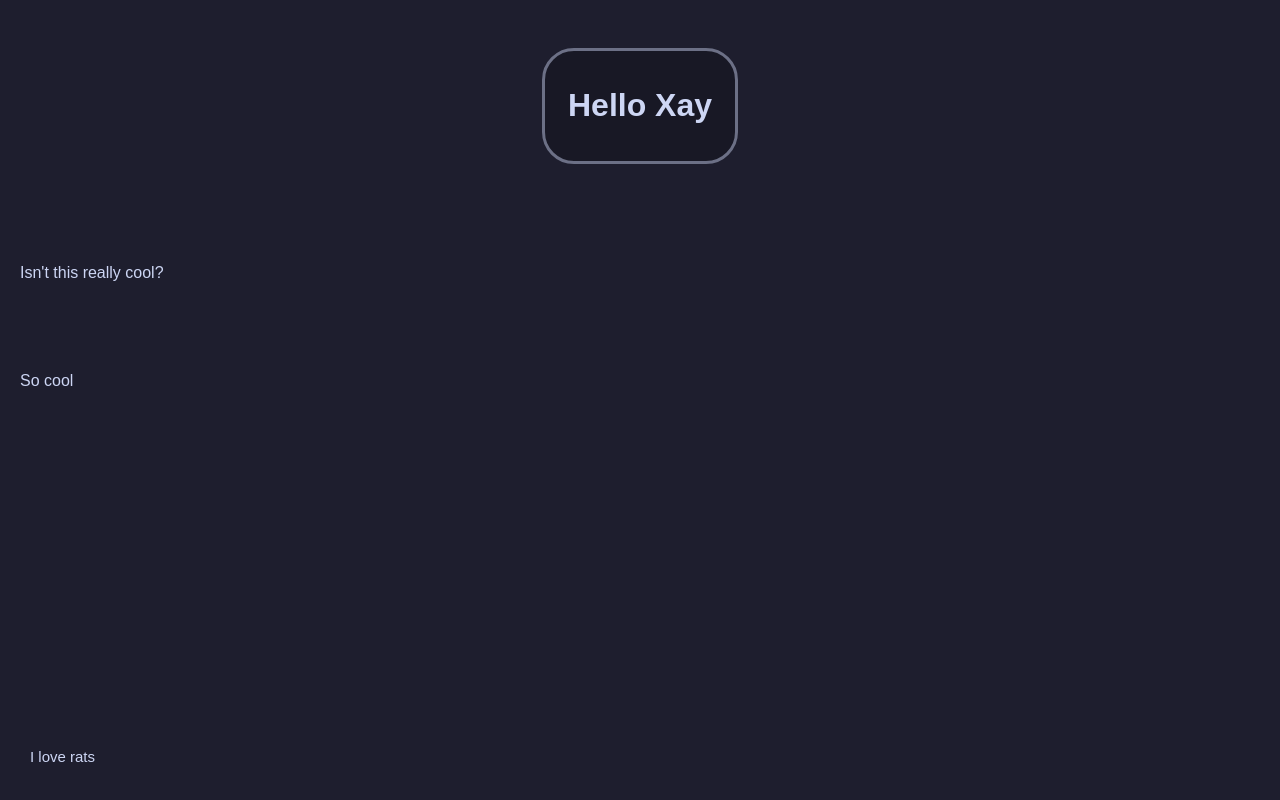
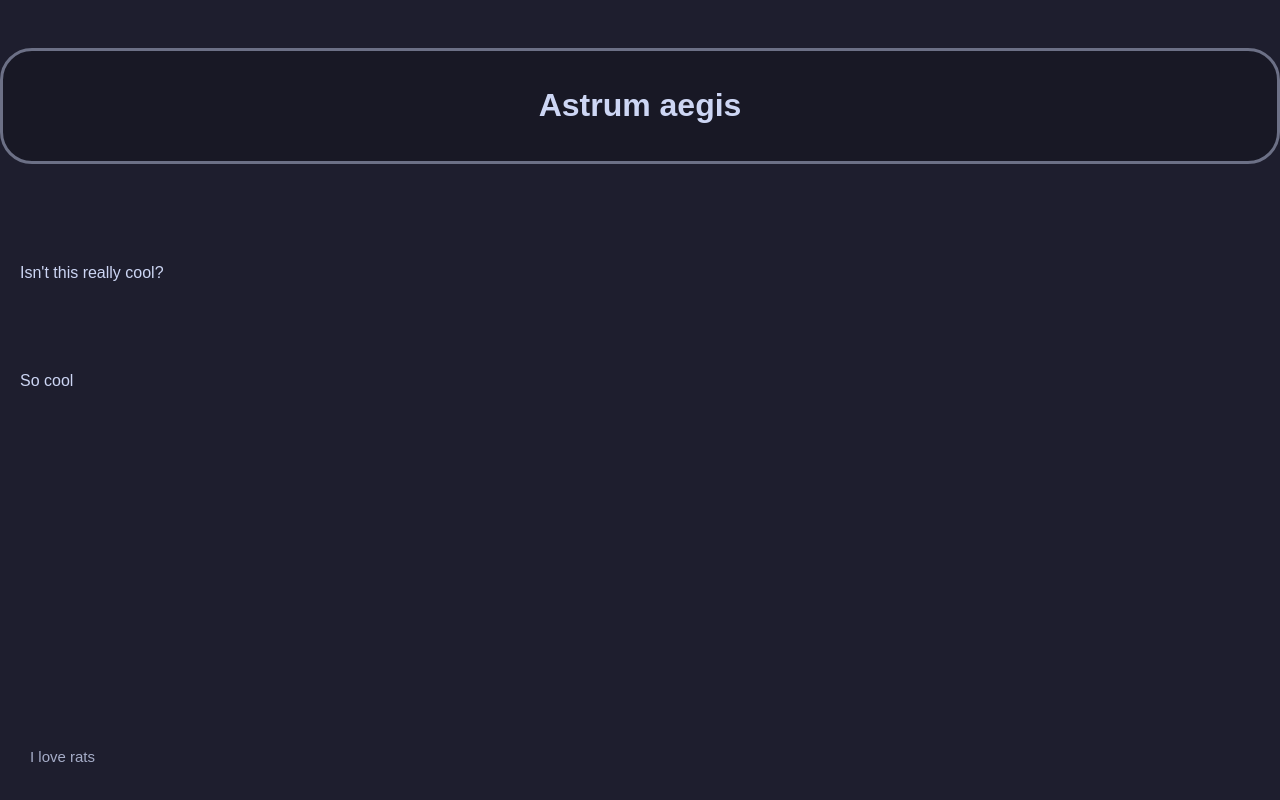
Before and after one commit to astrum-aegis/astrum-aegis.github.io, a plain HTML site: page index.html in a window 1280 px wide. Drawn offline with Linux system fonts and the light colour scheme.

Commit message:
asdsadsa

```diff
--- a/index.html
+++ b/index.html
@@ -8,7 +8,7 @@
   </head>
   <body>
     <header>
-      <h1>Hello Xay</h1>
+      <h1>Astrum aegis</h1>
     </header>
 
     <p>Isn't this really cool?</p>
--- a/styles/aegis.css
+++ b/styles/aegis.css
@@ -13,9 +13,9 @@ header {
   margin: auto;
   margin-top: 3rem;
   margin-bottom: 5rem;
-  width: 10rem;
   border: var(--ctp-mocha-overlay0) solid;
   border-radius: 2rem;
+  top: 0;
 }
 
 p {
@@ -28,10 +28,13 @@ footer {
   position: fixed;
   left: 0;
   bottom: 0;
-  color: var(--ctp-mocha-subtext0);
   text-align: center;
   padding-left: 10px;
   font-size: 15px;
+  background-color: var(--ctp-mocha-base);
+  & p {
+    color: var(--ctp-mocha-subtext0);
+  }
 }
 
 :root {
```
